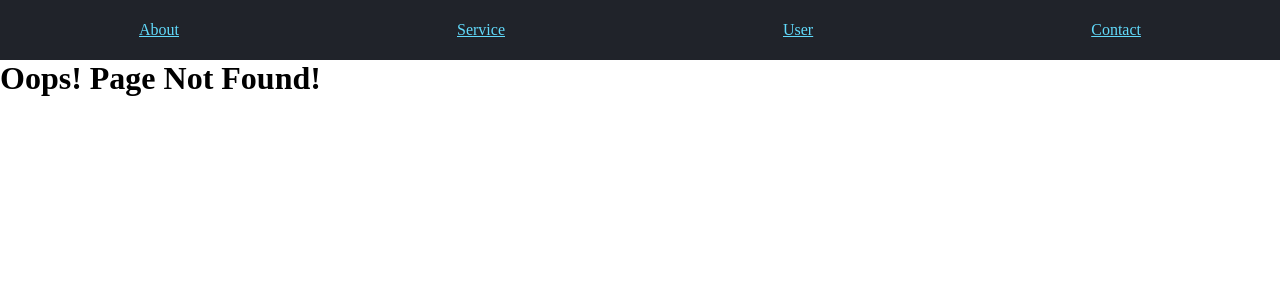
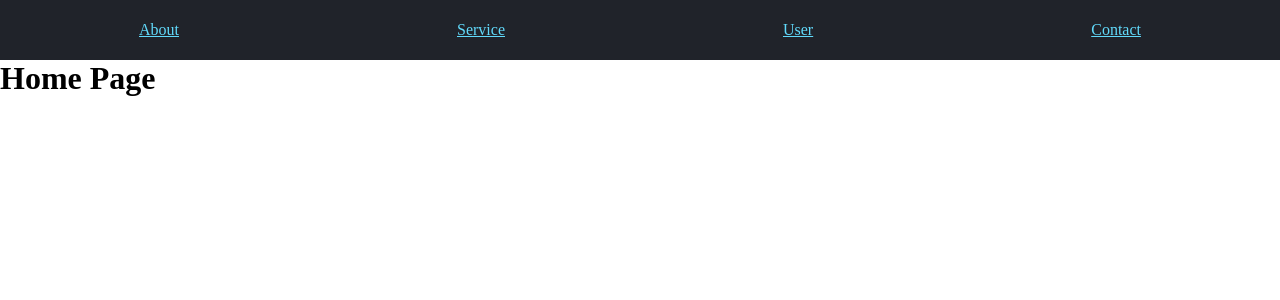
Before and after one commit to HackerGoliath/reacttut, a React (Create React App) app: page / in a window 1280 px wide. Before the commit this address had no page. Shown: the top 300 px of the page. Built offline with nearby package versions, Linux system fonts and the light colour scheme.

Commit message:
69 useNavigate

```diff
--- a/src/React Router DOM/v5/App.jsx
+++ b/src/React Router DOM/v5/App.jsx
@@ -1,5 +1,6 @@
 import React from 'react';
 import { Routes, Route } from "react-router-dom";
+import Home from './Home';
 import About from './About';
 import Contact from './Contact';
 import Service from './Service';
@@ -16,6 +17,7 @@ const App = () => {
         <>
             <Menu />
             <Routes>
+                <Route path='/' element={<Home name="Home" />} />
                 <Route path='/about' element={<About name="About" />} />
                 <Route path='/service' element={<Service name="Service" />} />
                 <Route path='/contact' element={<Contact name="Contact" />} />
--- /dev/null
+++ b/src/React Router DOM/v5/Home.jsx
@@ -0,0 +1,9 @@
+import React from 'react'
+
+const Home = (props) => {
+    return (
+        <h1>{props.name} Page</h1>
+    )
+}
+
+export default Home
--- a/src/React Router DOM/v5/User.jsx
+++ b/src/React Router DOM/v5/User.jsx
@@ -1,5 +1,5 @@
 import React from 'react'
-import { useParams, useLocation } from 'react-router-dom'
+import { useParams, useLocation, useNavigate } from 'react-router-dom'
 
 // Without useParams
 // const User = ({ match }) => {
@@ -12,13 +12,15 @@ const User = () => {
     // fname and lname here as it is passed in App,name must be same
     const { fname, lname } = useParams();
     const location = useLocation();
-    // console.log(location);
+    const navigate = useNavigate();
+    // console.log(navigate);
     return (
         <>
             <h1>User Name : {fname} {lname}</h1>
             <p>My current location is : {location.pathname}</p>
             {location.pathname === `/user/deepak/bhai` ?
-                (<button onClick={() => { alert("You are awesome") }}>Click Me</button>) : null
+                // (<button onClick={() => { navigate(-1) }}>Go Back</button>) : null
+                (<button onClick={() => { navigate("/") }}>Home Page</button>) : null
             }
         </>
     )
```
Also changed, not shown: Screenshots/127 useHistory.jpg (added), Screenshots/128.jpg (added).
